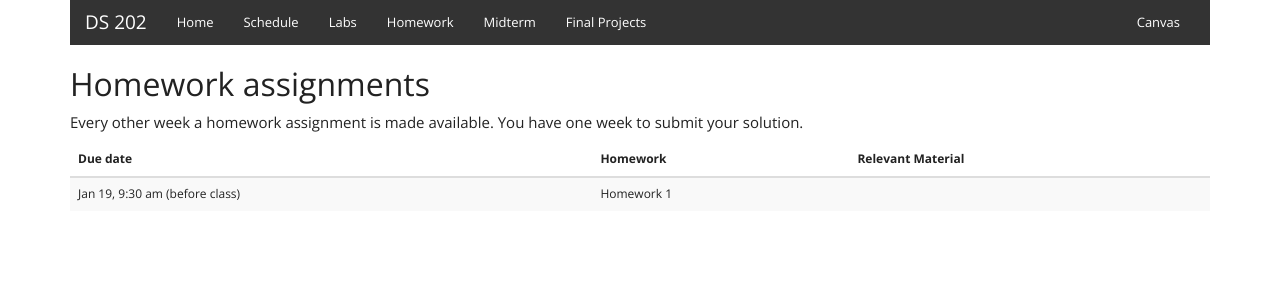
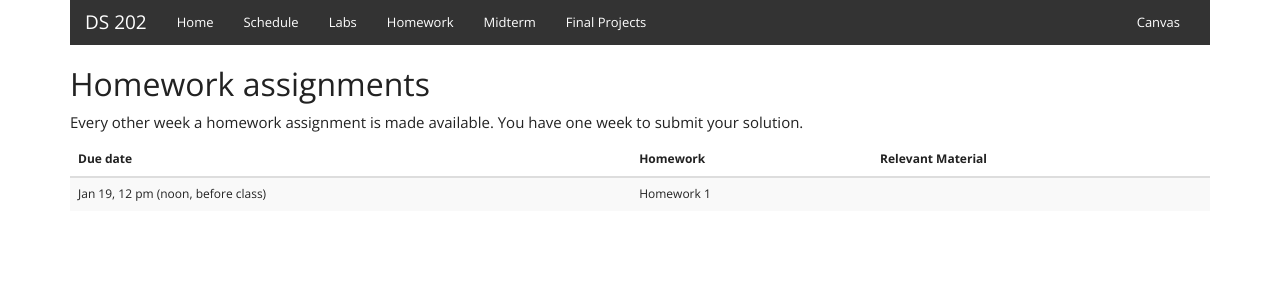
Before and after one commit to DS202-at-ISU/DS202-at-ISU.github.io-2018, a Jekyll site: the page built from homework.html, in a window 1280 px wide. Shown: the top 300 px of the page. Built offline with Jekyll 4.4.1, drawn with Linux system fonts in a browser that asks for light colours.

Commit message:
due date changed

```diff
--- a/homework.html
+++ b/homework.html
@@ -22,7 +22,7 @@ Every other week a homework assignment is made available. You have one week to s
     </thead>
     <tbody>
       <tr>
-        <td>Jan 19, 9:30 am (before class)</td>
+        <td>Jan 19, 12 pm (noon, before class)</td>
         <td>Homework 1</td>
         <td>
           <dd></dd>
```
